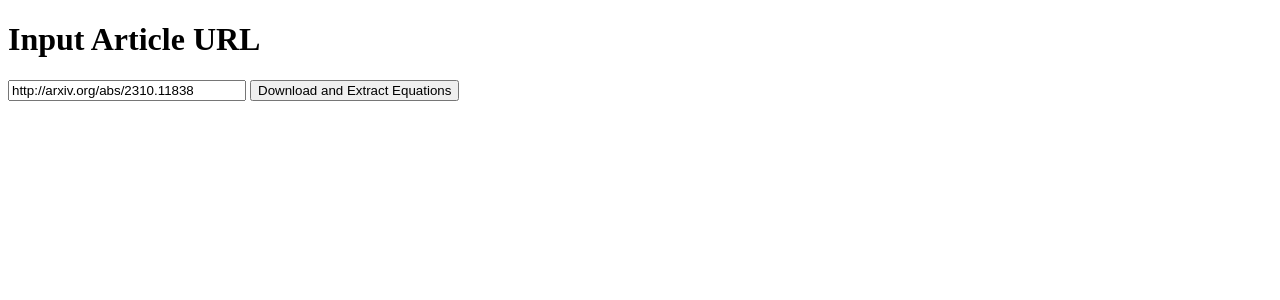
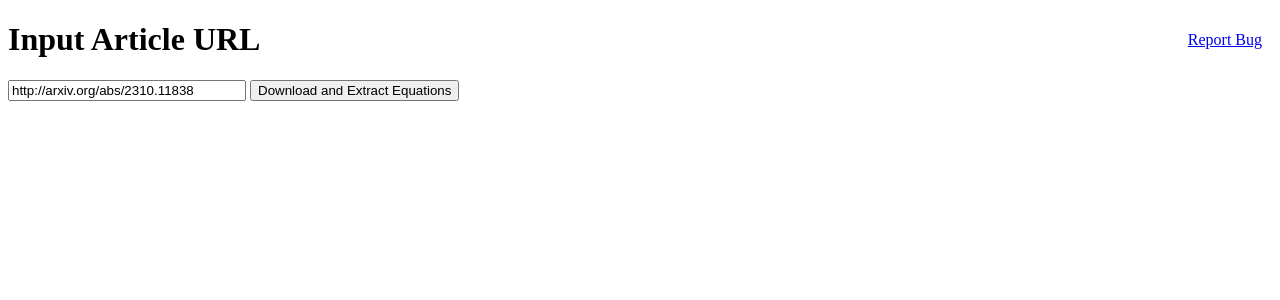
Before and after one commit to tms-gvd/latex_parser, a Flask app: page / in a window 1280 px wide. Shown: the top 300 px of the page. Run offline with Flask 3, Linux system fonts and the light colour scheme; some libraries are stand-ins or nearby versions.

Commit message:
first working implementation of 'Report Bug', with an alert box

```diff
--- a/templates/index.html
+++ b/templates/index.html
@@ -14,7 +14,43 @@
             tex: { packages: { '[+]': ['mathtools'] } }
         };
     </script>
+    <script>
+        document.addEventListener('DOMContentLoaded', function () {
+            document.getElementById('reportBugLink').addEventListener('click', function (event) {
+                event.preventDefault(); // Prevent the default anchor action
+                const paperLink = document.querySelector('input[name="url"]').value; // Assuming this is the link of the paper
+                const message = `Please open an issue on the GitHub repository and include this paper link: ${paperLink}`;
+                alert(message);
+            });
+        });
+    </script>
+    <script>
+        function copyToClipboard(element) {
+            let texCommand = element.getAttribute('data-equation');
+            texCommand = texCommand.replace(/^\\\[/, '').replace(/\\\]$/, '');
+            navigator.clipboard.writeText(texCommand).then(function () {
+                console.log('Copying to clipboard was successful!');
+                alert('Copied to clipboard successfully!');
+            }, function (err) {
+                console.error('Could not copy text: ', err);
+                alert('Failed to copy text.');
+            });
+        }
+    </script>
     <style>
+        body {
+            position: relative;
+            /* This makes the body the reference for absolute positioning */
+        }
+
+        #reportBugLink {
+            position: absolute;
+            top: 0;
+            right: 0;
+            margin: 10px;
+            /* Adjusts the distance from the top right corner */
+        }
+
         /* Center the table on the page and add spacing and lines */
         table {
             margin-left: auto;
@@ -42,6 +78,7 @@
 </head>
 
 <body>
+    <a href="#" id="reportBugLink">Report Bug</a>
     <h1>Input Article URL</h1>
     <form method="post">
         <!-- Set the default URL in the value attribute -->
@@ -59,19 +96,6 @@
         {% endfor %}
     </table>
     {% endif %}
-    <script>
-        function copyToClipboard(element) {
-            let texCommand = element.getAttribute('data-equation');
-            texCommand = texCommand.replace(/^\\\(/, '').replace(/\\\)$/, '');
-            navigator.clipboard.writeText(texCommand).then(function () {
-                console.log('Copying to clipboard was successful!');
-                alert('Copied to clipboard successfully!');
-            }, function (err) {
-                console.error('Could not copy text: ', err);
-                alert('Failed to copy text.');
-            });
-        }
-    </script>
     <!-- Displaying TeX Code Using the Macro -->
     <!-- <div> -->
     <div style="display: none;">
```
Lines whose indentation alone changed are shown as unchanged.
